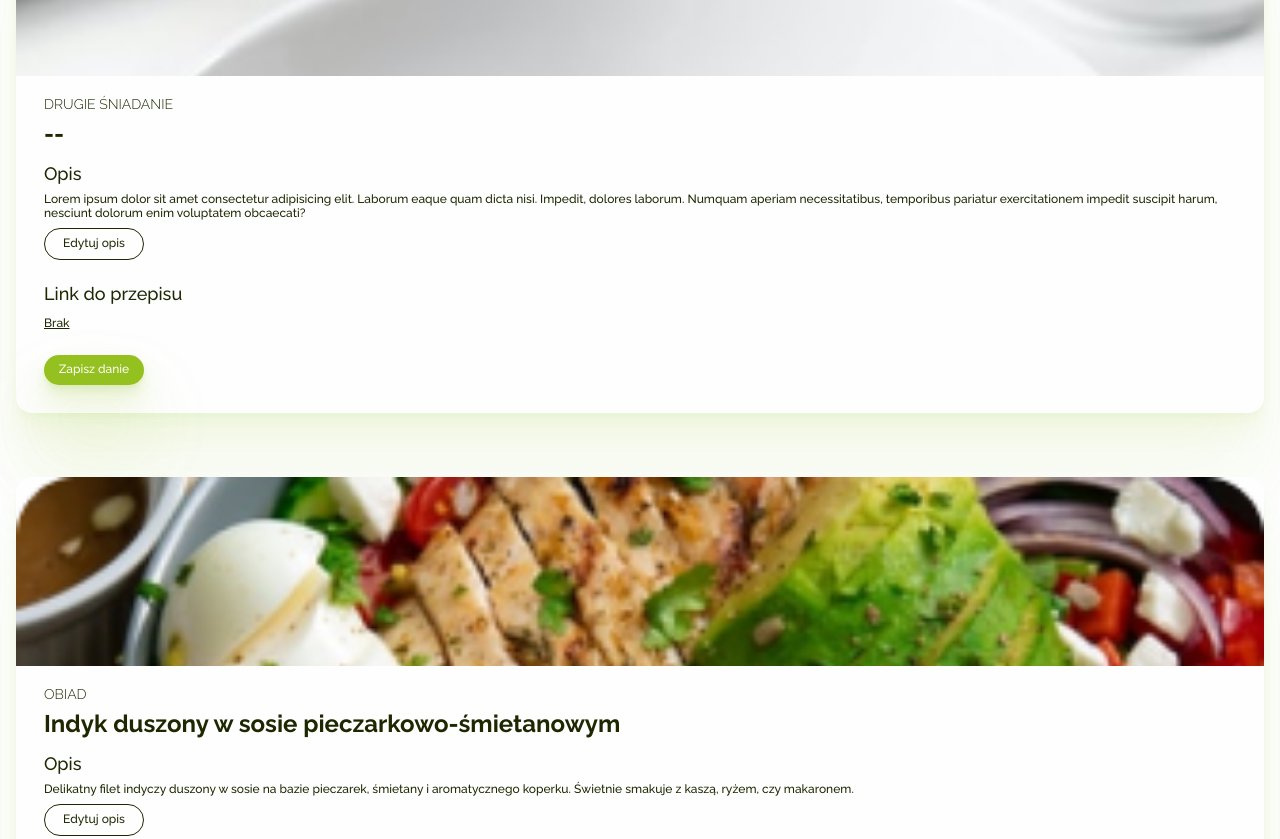
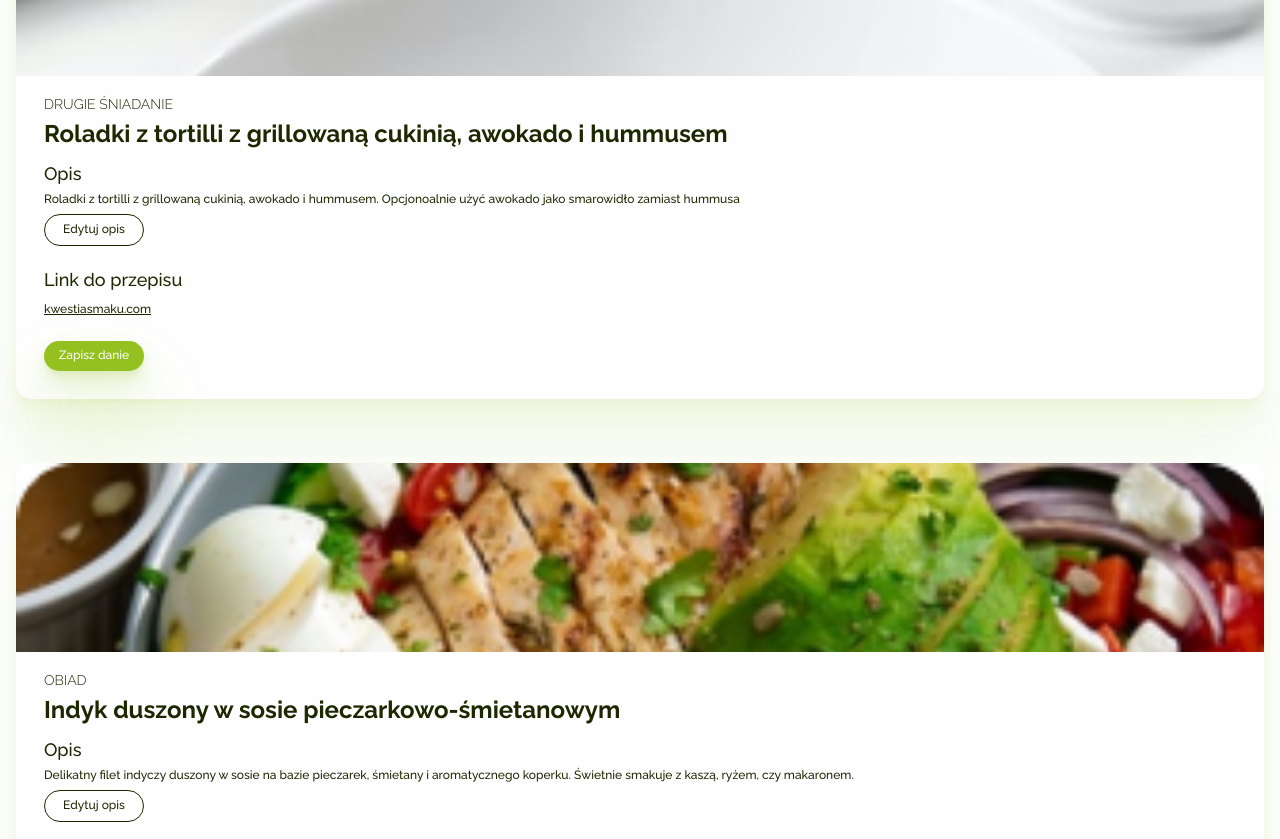
Before and after one commit to michalbuda/meal-list, a website built with webpack: page src/pages/meals.html in a window 1280 px wide. Shown: the part 980-1819 px from the top of the page. Built offline with nearby package versions, Linux system fonts and the light colour scheme.

Commit message:
meals update

```diff
--- a/src/pages/meals.html
+++ b/src/pages/meals.html
@@ -38,12 +38,12 @@
         <section class="meal">
             <span class="image image__sec-breakfast"></span>
             <h3 class="h3">DRUGIE ŚNIADANIE</h3>
-            <h1 class="h1">--</h1>
+            <h1 class="h1">Roladki z tortilli z grillowaną cukinią, awokado i hummusem</h1>
             <h2 class="h2">Opis</h2>
-            <p class="paragraph">Lorem ipsum dolor sit amet consectetur adipisicing elit. Laborum eaque quam dicta nisi. Impedit, dolores laborum. Numquam aperiam necessitatibus, temporibus pariatur exercitationem impedit suscipit harum, nesciunt dolorum enim voluptatem obcaecati?</p>
+            <p class="paragraph">Roladki z tortilli z grillowaną cukinią, awokado i hummusem. Opcjonoalnie użyć awokado jako smarowidło zamiast hummusa</p>
             <button class="button button__secondary button__secondary--small button__description">Edytuj opis</button>
             <h2 class="h2">Link do przepisu</h2>
-            <p class="link"><a class="paragraph" href="">Brak</a></p>
+            <p class="link"><a class="paragraph" href="https://www.kwestiasmaku.com/przepis/roladki-z-tortilli-z-grillowana-cukinia-awokado-i-hummusem">kwestiasmaku.com</a></p>
             <button class="button button__cta button__cta--small button__save">Zapisz danie</button>
         </section>
         <section class="meal">
@@ -71,12 +71,12 @@
         <section class="meal">
             <span class="image image__dinner"></span>
             <h3 class="h3">KOLACJA</h3>
-            <h1 class="h1">Sałatka z pomidorem, boczkiem i mozzarellą</h1>
+            <h1 class="h1">Roladki z tortilli z grillowaną cukinią, awokado i hummusem</h1>
             <h2 class="h2">Opis</h2>
-            <p class="paragraph">Sałatka z pomidorem, boczkiem i mozzarellą z sosem miodowo-musztardowym</p>
+            <p class="paragraph">Roladki z tortilli z grillowaną cukinią, awokado i hummusem. Opcjonoalnie użyć awokado jako smarowidło zamiast hummusa</p>
             <button class="button button__secondary button__secondary--small button__description">Edytuj opis</button>
             <h2 class="h2">Link do przepisu</h2>
-            <p class="link"><a class="paragraph" href="https://www.kwestiasmaku.com/przepis/salatka-z-pomidorem-mozzarella-i-boczkiem">kwestiasmaku.com</a></p>
+            <p class="link"><a class="paragraph" href="https://www.kwestiasmaku.com/przepis/roladki-z-tortilli-z-grillowana-cukinia-awokado-i-hummusem">kwestiasmaku.com</a></p>
             <button class="button button__cta button__cta--small button__save">Zapisz danie</button>
         </section>
     </section>
```
